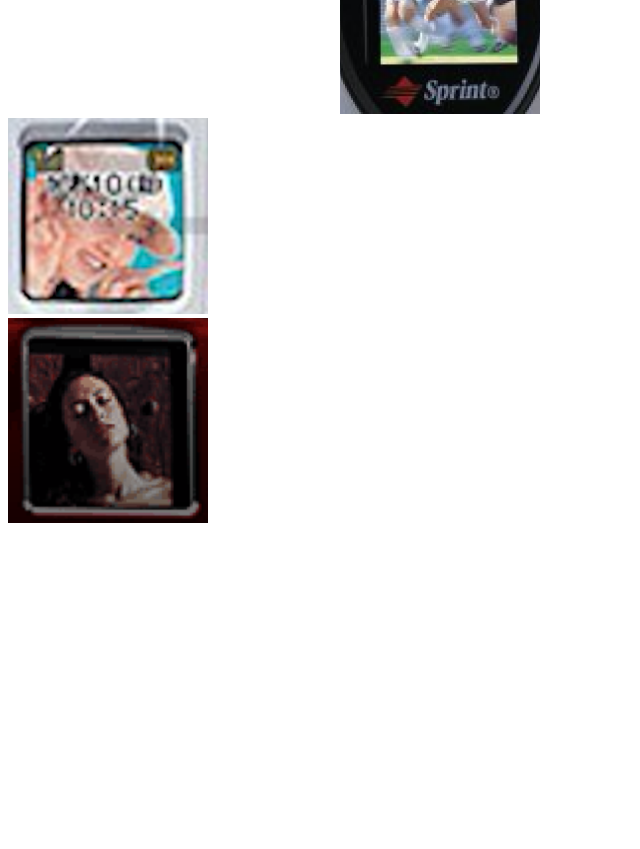
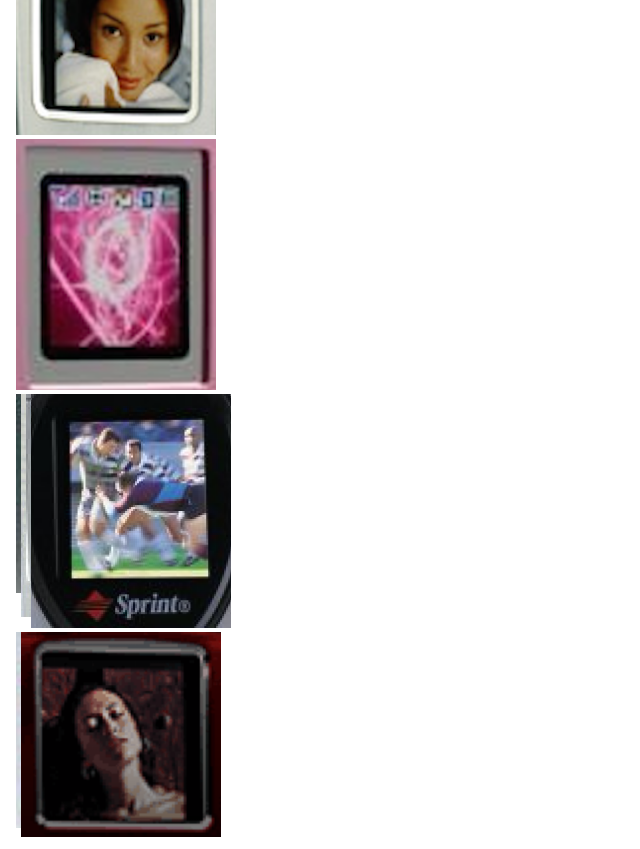
Before and after one commit to libyhays/GD-For-The-Web, a plain HTML site: page project1.html in a window 1280 px wide. Shown: the part 1220-2069 px from the top of the page, without its empty margins (0-640 px from the left). Before the commit the page ends 1755 px from the top, so only its background shows below. Drawn offline with Linux system fonts and the light colour scheme.

Commit message:
sdfsdfsdf

```diff
--- a/project1.html
+++ b/project1.html
@@ -40,39 +40,51 @@
 <div id="p8">
 <img src="imgs/p8.png" class= "hover-shadow" alt="p8" width="200" >
 </div>
-</div>
+<div class="column">
 <div id="p9">
 <img src="imgs/p9.png" class= "hover-shadow" alt="p9" width="200" >
+</div>
 
-</div>
+<div class="column">
 <div id="p10">
 <img src="imgs/p10.png" class= "hover-shadow" alt="p10" width="200" >
+</div>
 
-</div>
+<div class="column">
 <div id="p11">
 <img src="imgs/p11.png" class= "hover-shadow" alt="p11" width="200" >
+</div>
+</div>
 
-</div>
+<div class="column">
 <div id="p12">
 <img src="imgs/p12.png" class= "hover-shadow" alt="p12" width="200">
+</div>
+</div>
 
-
-
+<div class="column">
 <div id="p13">
 <img src="imgs/p13.png" class= "hover-shadow" alt="p13" width="200" >
+</div>
+</div>
 
-</div>
+<div class="column">
 <div id="p14">
 <img src="imgs/p14.png" class= "hover-shadow" alt="p14" width="200" >
+</div>
+</div>
 
-</div>
+<div class="column">
 <div id="p15">
 <img src="imgs/p15.png" class= "hover-shadow" alt="p15" width="200" >
+</div>
+</div>
 
-</div>
+<div class="column">
 <div id="p16">
 <img src="imgs/p16.png" class= "hover-shadow" alt="p16" width="200" >
-
+</div>
+</div>
 
 
 </div>
```
